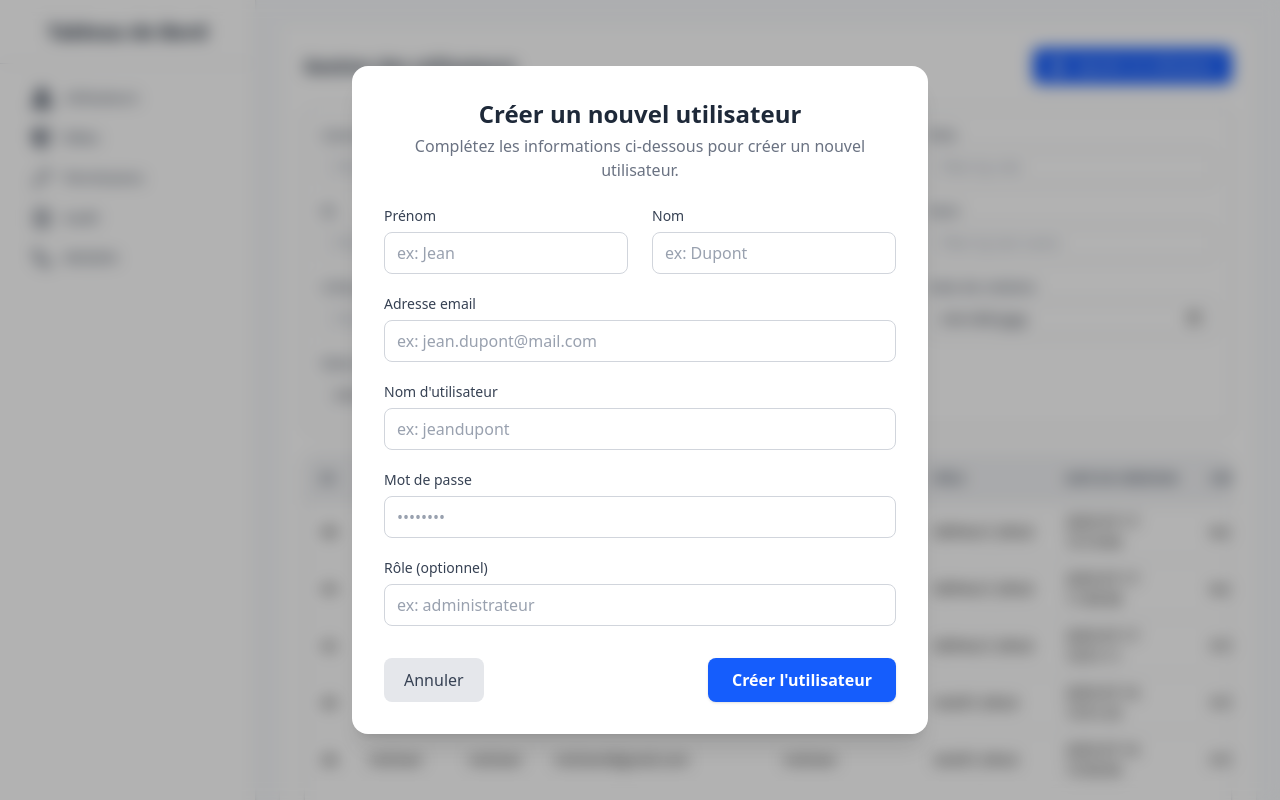
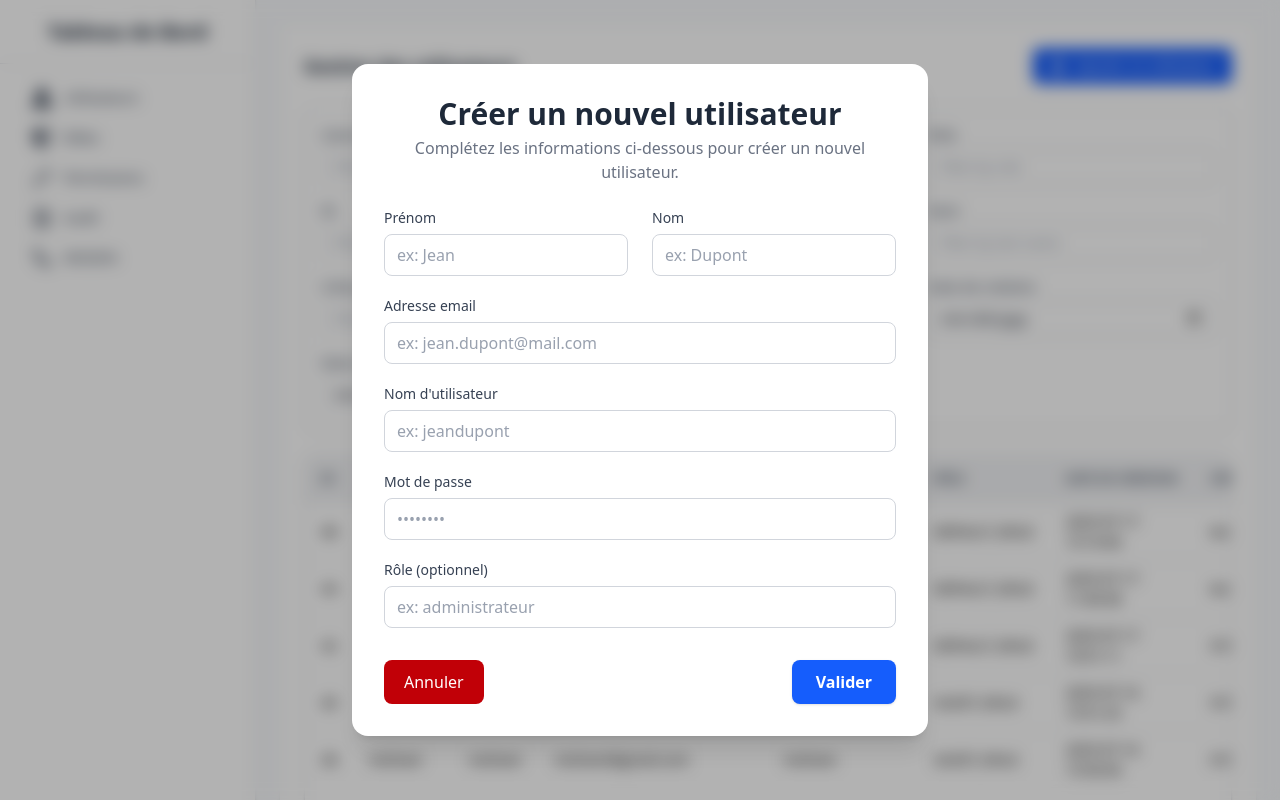
Before and after one commit to AbderaoufSouissi/Dynamic-IVR-Manager, a React (Vite) app in the folder IVR-client/: page /admin/users/create in a window 1280 px wide. Built offline with nearby package versions, Linux system fonts and the light colour scheme.

Commit message:
Frontend: Modification du style du component UserForm

```diff
--- a/IVR-client/src/components/forms/UserForm.tsx
+++ b/IVR-client/src/components/forms/UserForm.tsx
@@ -1,10 +1,9 @@
+import { useNavigate } from "react-router-dom";
 
-import { useNavigate } from "react-router-dom";
 
 interface UserFormProps {
   title: Title;
     description: Description;
-
 }
 
 type Title = "Créer un nouvel utilisateur" | "Modifier un utilisateur";
@@ -13,9 +12,9 @@ type Description =
   | "Mettez à jour les détails de l'utilisateur ci-dessous.";
 
 const UserForm = ({ title, description }: UserFormProps) => {
-    const navigate = useNavigate();
+  const navigate = useNavigate();
 
-const handleCancel = () => {
+  const handleCancel = () => {
     navigate("/admin/users"); // Go back to users page
   };
 
@@ -24,12 +23,12 @@ const handleCancel = () => {
       <div
         aria-labelledby="modal-title"
         aria-modal="true"
-        className="bg-white rounded-2xl shadow-xl w-full max-w-xl"
+        className="bg-white rounded-2xl shadow-xl w-full max-w-xl max-h-[98vh] "
         role="dialog"
       >
         <div className="p-8">
           <header className="text-center mb-6">
-            <h2 className="text-2xl font-bold text-gray-800" id="modal-title">
+            <h2 className="text-3xl font-bold text-gray-800" id="modal-title">
               {title}
             </h2>
             <p className="text-gray-500 mt-1">{description}</p>
@@ -130,17 +129,17 @@ const handleCancel = () => {
 
             <footer className="mt-8 flex justify-between">
               <button
-        className="px-5 py-2.5 bg-gray-200 text-gray-700 font-medium rounded-lg hover:bg-gray-300 transition"
-        type="button"
-        onClick={handleCancel}
-      >
+                className="px-5 cursor-pointer py-2.5 bg-red-700 text-white font-medium rounded-lg hover:bg-red-800 transition"
+                type="button"
+                onClick={handleCancel}
+              >
                 Annuler
               </button>
               <button
-                className="px-6 py-2.5 bg-blue-600 text-white font-semibold rounded-lg shadow hover:bg-blue-700 focus:outline-none focus:ring-2 focus:ring-offset-2 focus:ring-blue-500 transition"
+                className="px-6 cursor-pointer py-2.5 bg-blue-600 text-white font-semibold rounded-lg shadow hover:bg-blue-700 focus:outline-none focus:ring-2 focus:ring-offset-2 focus:ring-blue-500 transition"
                 type="submit"
               >
-                Créer l'utilisateur
+                Valider
               </button>
             </footer>
           </form>
```
